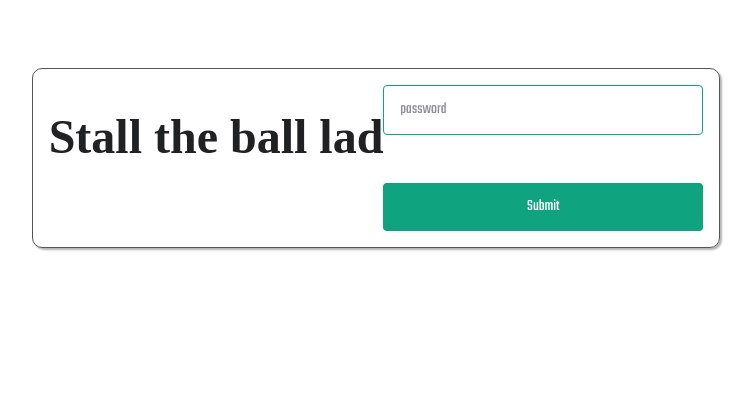
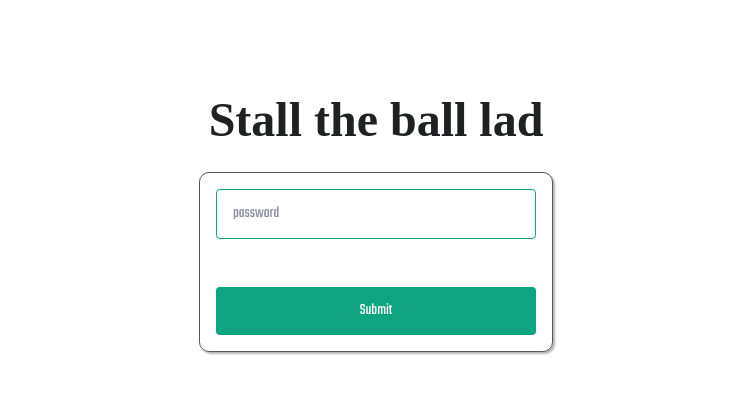
Before and after one commit to mleftwich/ShamroPT, a Next.js app: page / in a window 1280 px wide. Shown: the top 394 px of the page, without its empty margins (264-1018 px from the left). Built offline with nearby package versions, Linux system fonts and the light colour scheme; a web font is replaced by a local one.

Commit message:
Style changes

```diff
--- a/pages/index.js
+++ b/pages/index.js
@@ -35,8 +35,8 @@ return (
   <link rel="icon" href="favicon.ico?" type="image/x-icon" />
 </Head>
   <main className={styles.main}>
+  <h1>Stall the ball lad</h1>
   <div className={styles.div}>
-    <h1>Stall the ball lad</h1>
     <form onSubmit={onSubmit}>
     <input name="password" type="text" placeholder="password" onChange={(e) => setEntered(e.target.value)} />
     <br />
```
